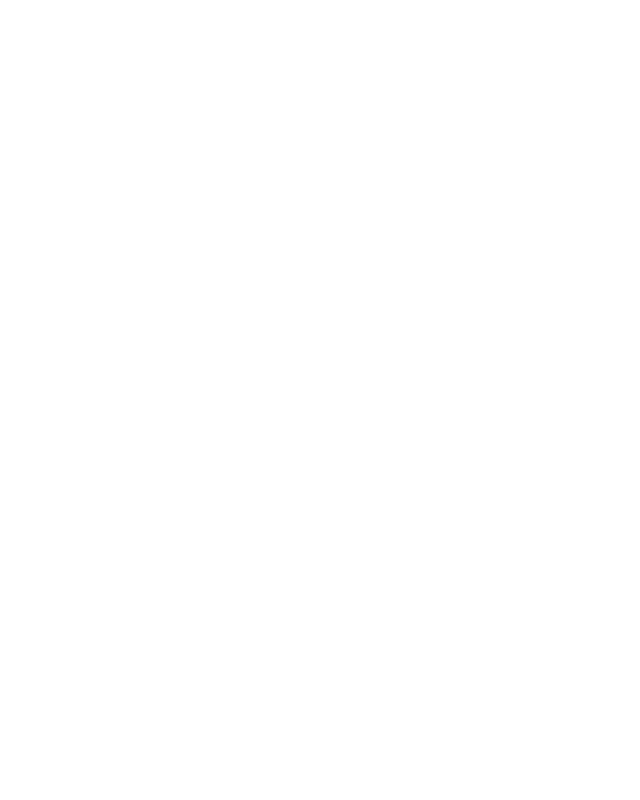
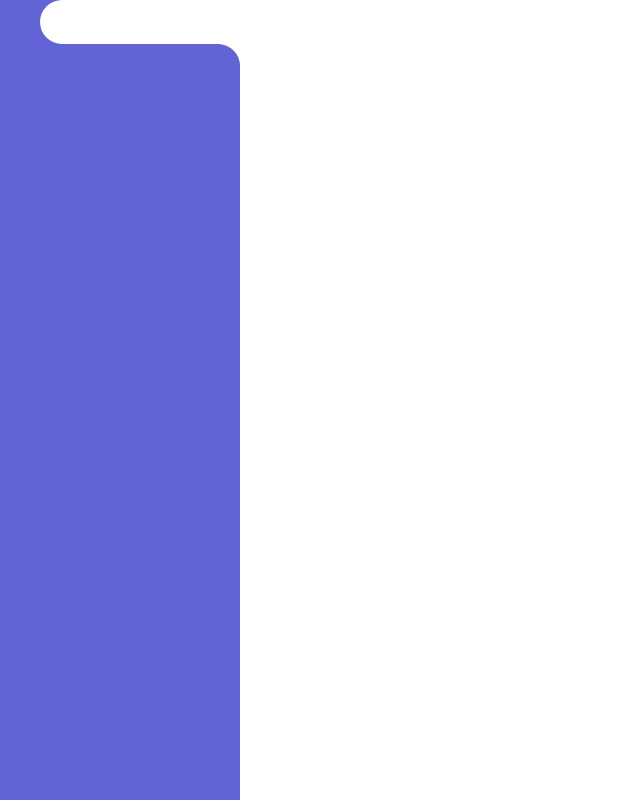
Before and after one commit to trainthunder/login-application, a React (Vite) app: page /home in a window 1280 px wide. Before the commit this address had no page. Shown: the whole page, without its empty margins (0-640 px from the left). Built offline with nearby package versions, Linux system fonts and the light colour scheme; sample sign-in values are in the browser's storage; a web font is replaced by a local one.

Commit message:
test: dashboard-home page

```diff
--- a/src/App.tsx
+++ b/src/App.tsx
@@ -1,6 +1,6 @@
-
 import { BrowserRouter, Routes, Route } from "react-router-dom";
 import LoginPage from "./pages/login-page";
+import DashboardHome from "./pages/dashboard-home";
 
 function App() {
   return (
@@ -8,6 +8,7 @@
       <BrowserRouter>
         <Routes>
           <Route path="/" element={<LoginPage />} />
+          <Route path="/home" element={<DashboardHome />} />
         </Routes>
       </BrowserRouter>
     </>
--- a/tailwind.config.js
+++ b/tailwind.config.js
@@ -7,6 +7,9 @@
         "nunito-sans": '"Nunito Sans"',
         "protest-guerrilla": '"Protest Guerrilla"',
       },
+      colors: {
+        stateblue: "#6264d5",
+      },
     },
   },
   plugins: [],
```
